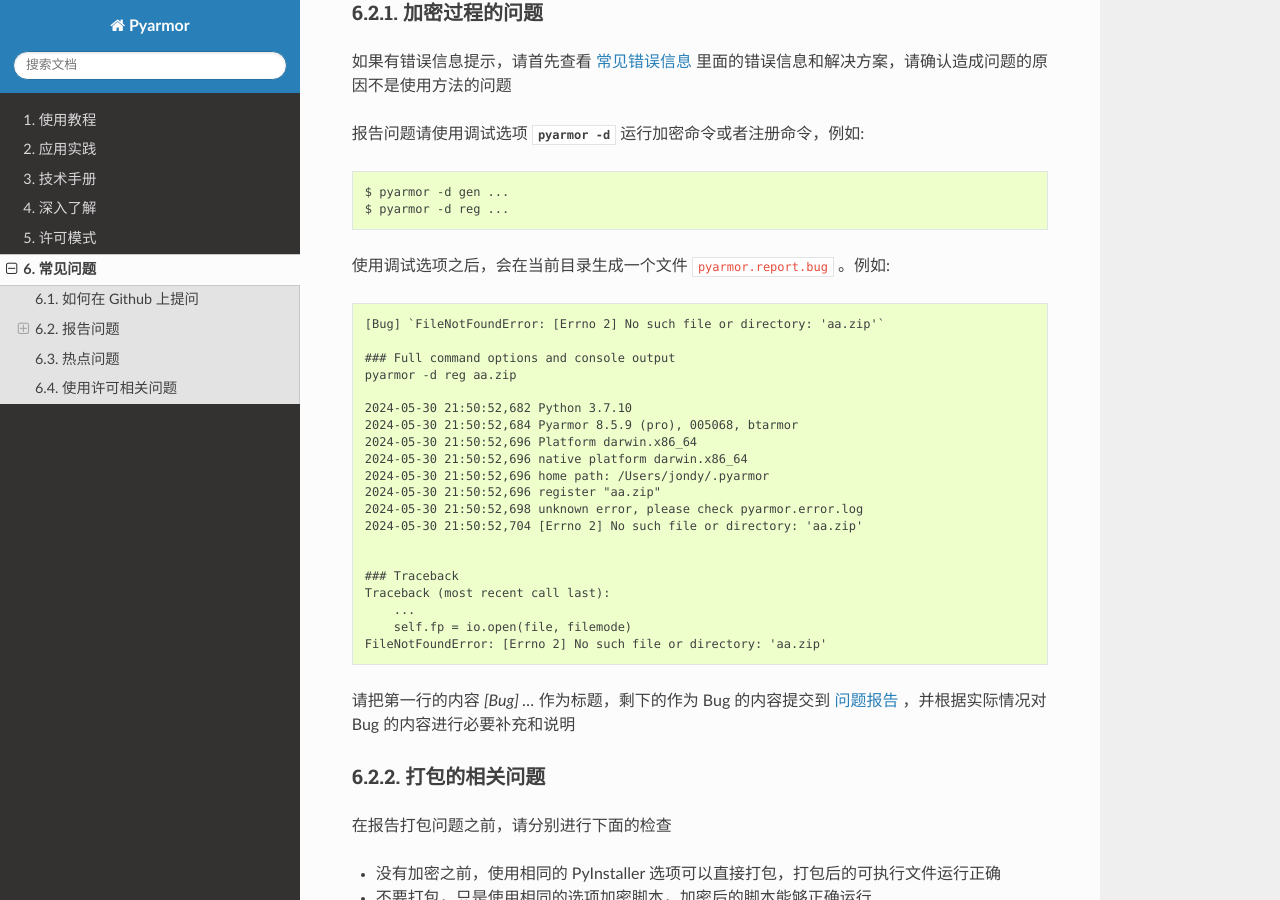
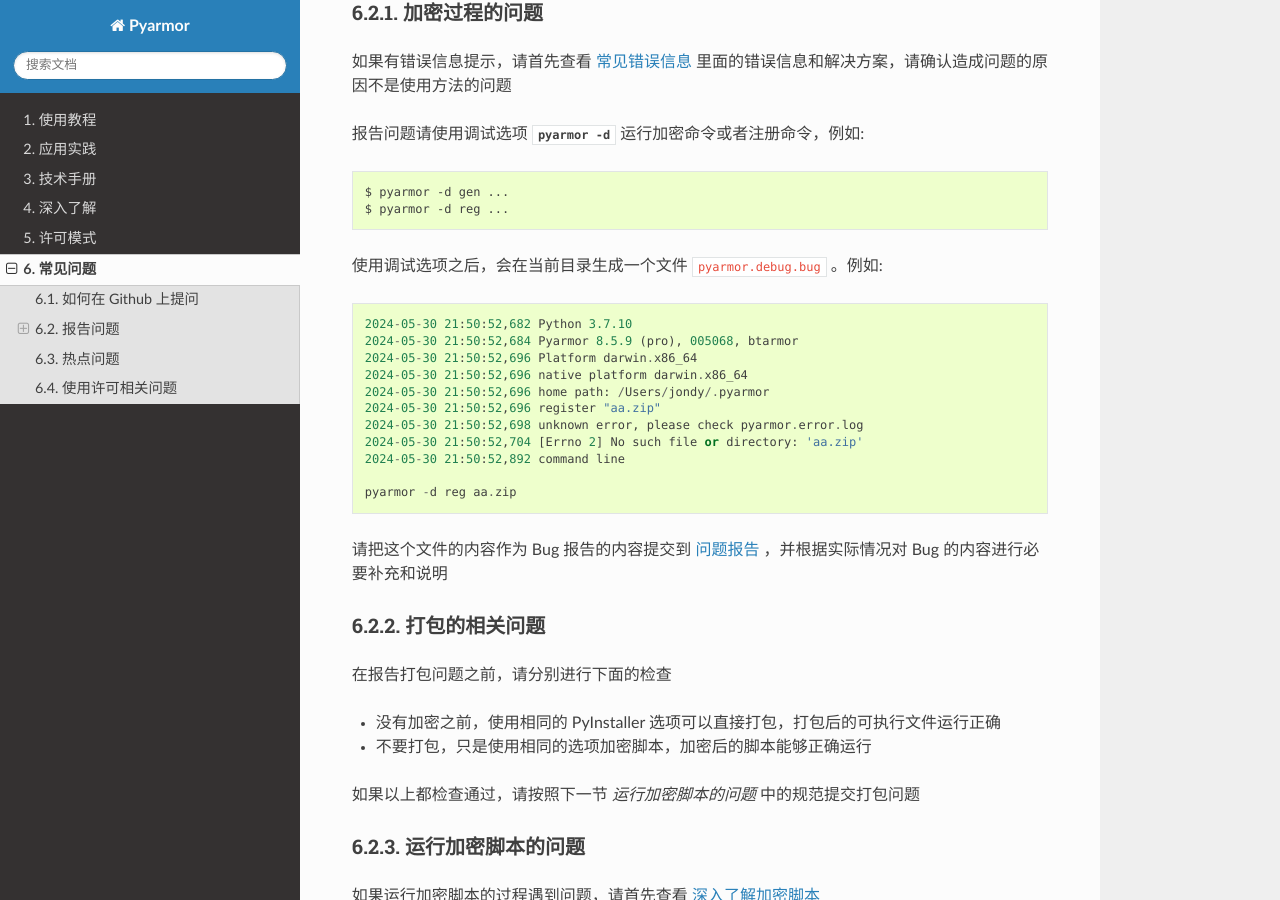
Before and after one commit to dashingsoft/pyarmor-docs-zh, a Sphinx documentation site: the page built from docs/questions.rst, in a window 1280 px wide and 900 px high, scrolled down 2099 px. Built offline with Sphinx 7.4.7 and the Read the Docs theme 3.1.0, drawn with Linux system fonts in a browser that asks for light colours.

Commit message:
修正调试日志的使用方法

```diff
--- a/docs/questions.rst
+++ b/docs/questions.rst
@@ -95,12 +95,7 @@ Pyarmor 的 Bug 一般分为下列类型：
     $ pyarmor -d gen ...
     $ pyarmor -d reg ...
 
-使用调试选项之后，会在当前目录生成一个文件 :file:`pyarmor.report.bug` 。例如::
-
-    [Bug] `FileNotFoundError: [Errno 2] No such file or directory: 'aa.zip'`
-
-    ### Full command options and console output
-    pyarmor -d reg aa.zip
+使用调试选项之后，会在当前目录生成一个文件 :file:`pyarmor.debug.bug` 。例如::
 
     2024-05-30 21:50:52,682 Python 3.7.10
     2024-05-30 21:50:52,684 Pyarmor 8.5.9 (pro), 005068, btarmor
@@ -110,15 +105,11 @@ Pyarmor 的 Bug 一般分为下列类型：
     2024-05-30 21:50:52,696 register "aa.zip"
     2024-05-30 21:50:52,698 unknown error, please check pyarmor.error.log
     2024-05-30 21:50:52,704 [Errno 2] No such file or directory: 'aa.zip'
+    2024-05-30 21:50:52,892 command line
 
+    pyarmor -d reg aa.zip
 
-    ### Traceback
-    Traceback (most recent call last):
-        ...
-        self.fp = io.open(file, filemode)
-    FileNotFoundError: [Errno 2] No such file or directory: 'aa.zip'
-
-请把第一行的内容 `[Bug] ...` 作为标题，剩下的作为 Bug 的内容提交到 `问题报告`_ ，并根据实际情况对 Bug 的内容进行必要补充和说明
+请把这个文件的内容作为 Bug 报告的内容提交到 `问题报告`_ ，并根据实际情况对 Bug 的内容进行必要补充和说明
 
 打包的相关问题
 --------------
--- a/docs/tutorial/obfuscation.rst
+++ b/docs/tutorial/obfuscation.rst
@@ -34,9 +34,10 @@ Pyarmor 使用 :ref:`pyarmor gen` 加密不同的脚本，它提供了丰富的
 调试模式和跟踪日志
 ==================
 
-当加密过程出现问题的时候，检查控制台的输出日志可以帮助发现问题所在，而使用选项 ``-d`` 启用调试模式会打印更多的信息帮助发现错误::
+当加密过程出现问题的时候，检查控制台的输出日志可以帮助发现问题所在，而使用选项 ``-d`` 启用调试模式会生成调试日志 :file:`pyarmor.debug.log` ，显示更多的信息帮助发现错误::
 
     $ pyarmor -d gen foo.py
+    $ cat pyarmor.debug.log
 
 跟踪日志用来记录那些函数被 Pyarmor 使用什么方式进行了保护，它通过下面的方式启用::
 
```
Also changed, not shown: docs/reference/man.rst (+4 -3 lines).
